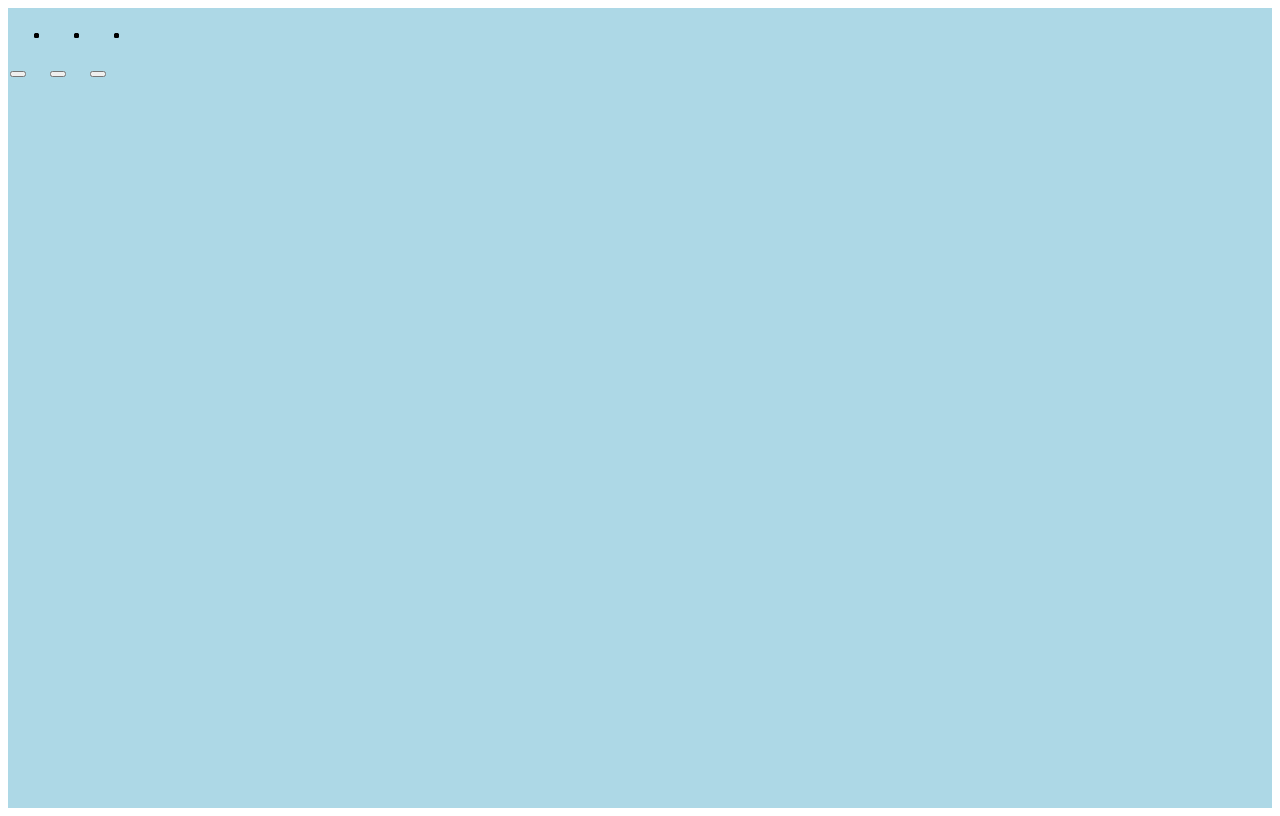
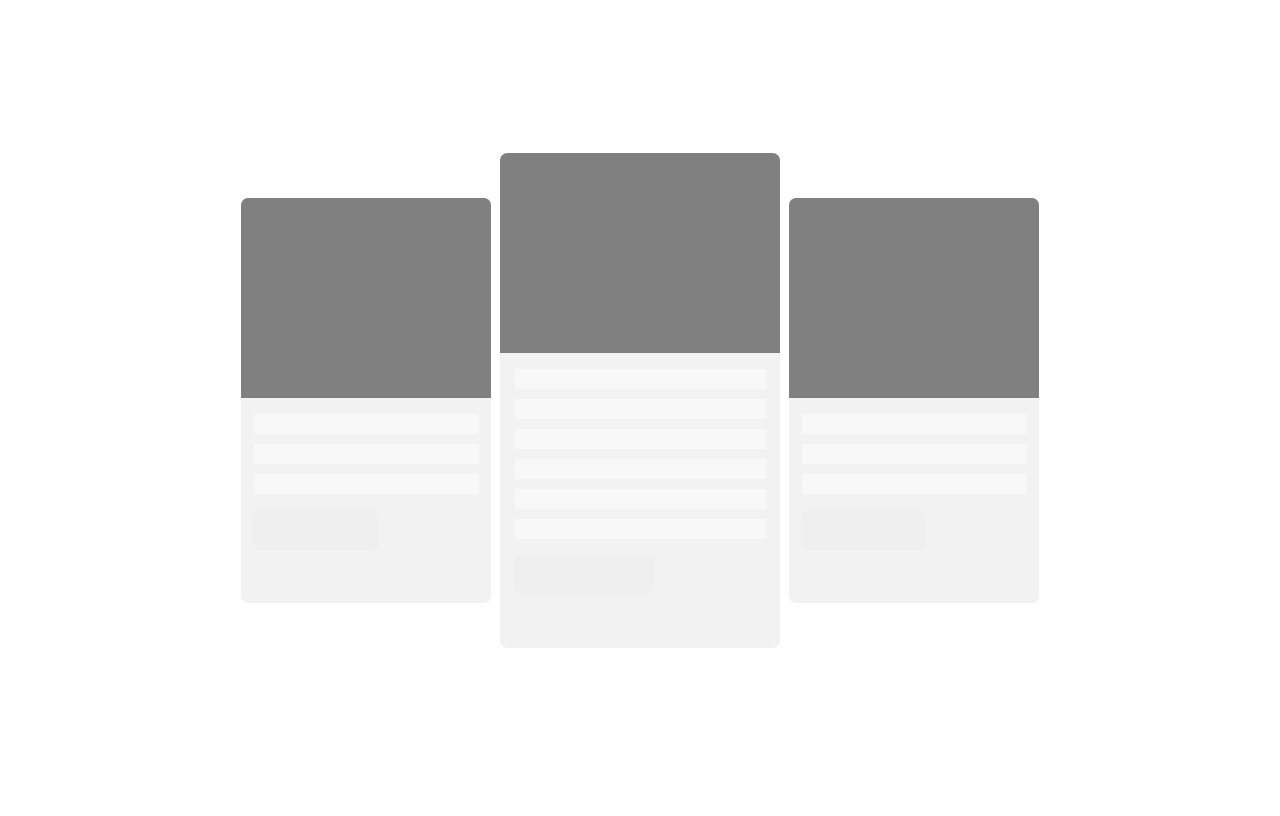
Before and after one commit to NTorres67/flexBoxExampleTwoCards, a plain HTML site: page flexBoxExampleTwoCards/Index.html in a window 1280 px wide. Drawn offline with Linux system fonts and the light colour scheme.

Commit message:
Complete

```diff
--- a/flexBoxExampleTwoCards/Index.html
+++ b/flexBoxExampleTwoCards/Index.html
@@ -18,9 +18,12 @@
                 <button></button>
             </section>
 
-            <section class="card">
+            <section class="card card--big">
                 <header></header>
                 <ul>
+                    <li></li>
+                    <li></li>
+                    <li></li>
                     <li></li>
                     <li></li>
                     <li></li>
@@ -37,7 +40,6 @@
                 </ul>
                 <button></button>
             </section>
-
         </div>
     </div>
 
--- a/flexBoxExampleTwoCards/Style.css
+++ b/flexBoxExampleTwoCards/Style.css
@@ -1,26 +1,70 @@
 .container {
     display: grid;
+}
+
+/*
+ = ======== flexbox ========
+*/
+.cards {
+    display: flex;
+    flex-wrap: wrap;
+    justify-content: center;
+    align-items: center;
+}
+
+.card {
+    flex: 0 0 250px;
+}
+
+
+/*
+ = ====== visuals =========
+*/
+* {
+    box-sizing: border-box;
+}
+
+body {
+    margin: 0
+}
+
+.cards {
     min-height: 100vh;
 }
 
-div.cards {
-    display: flex;
+.card {
+    margin: 12px;
+    background: #f2f2f2;
+    border-radius: 7px;
+    padding: 0 0 50px 0
 }
 
-div.cards {
-    display: flex;
-    flex-direction: row;
-    flex-wrap: wrap;
-    background-color: lightblue;
-    padding: 2px;
+    .card > header {
+        background: #808080;
+        height: 200px;
+        border-radius: 7px 7px 0 0;
+    }
+
+    .card > ul {
+        list-style: none;
+        padding: 0;
+    }
+
+        .card > ul li {
+            height: 20px;
+            width: 90%;
+            margin: 10px auto;
+            background: rgba(255,255,255, 0.4);
+        }
+
+    .card button {
+        width: 50%;
+        height: 40px;
+        border: 0;
+        margin-left: 12px;
+        border-radius: 7px;
+    }
+
+.card--big {
+    transform: scaleX(1.12)
 }
-
-div.card {
-    flex: 0 0 250px;
-}
-
-ul {
-    display: flex;
-    flex-direction: row;
-    justify-content: center;
-}
```
